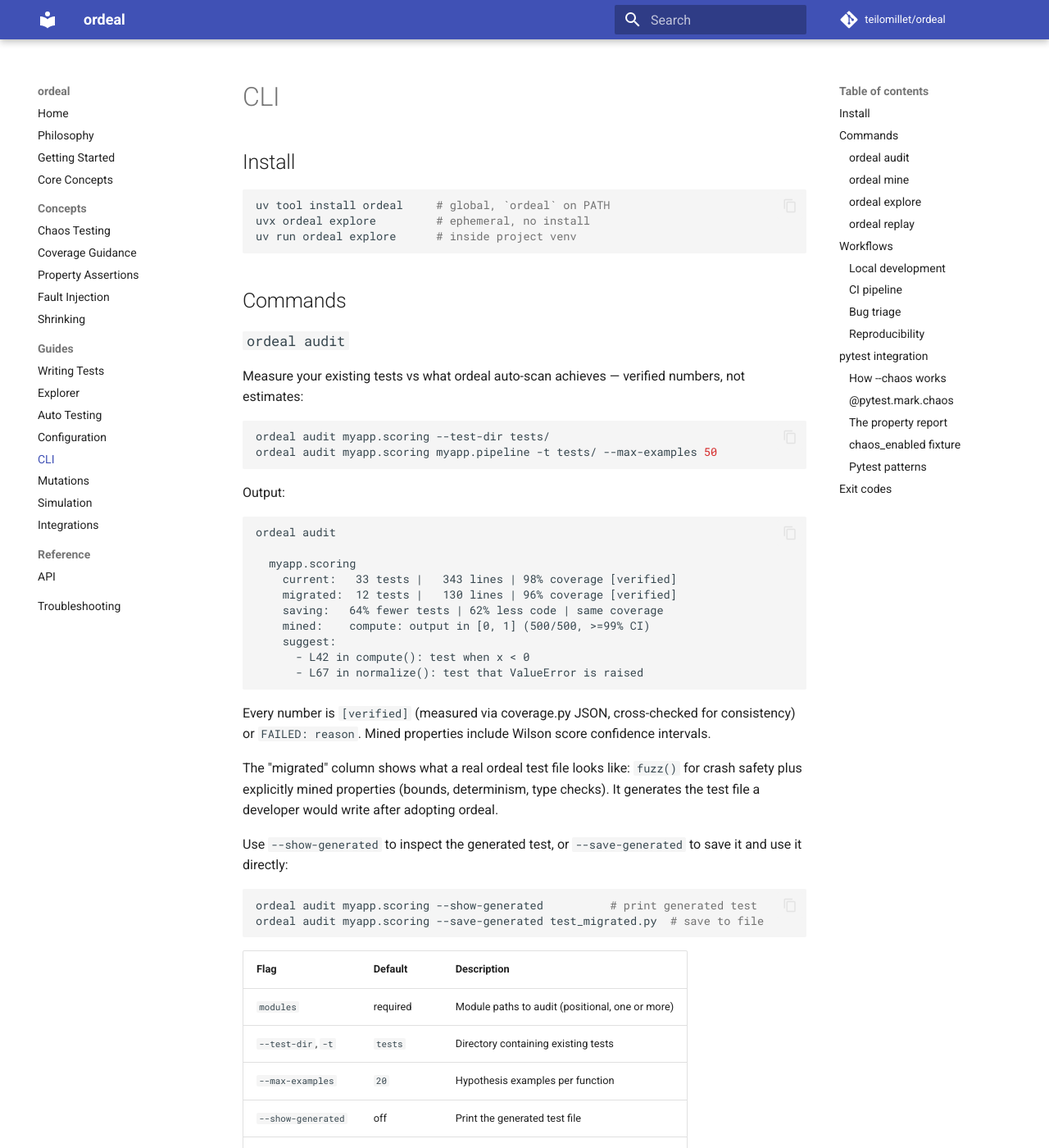
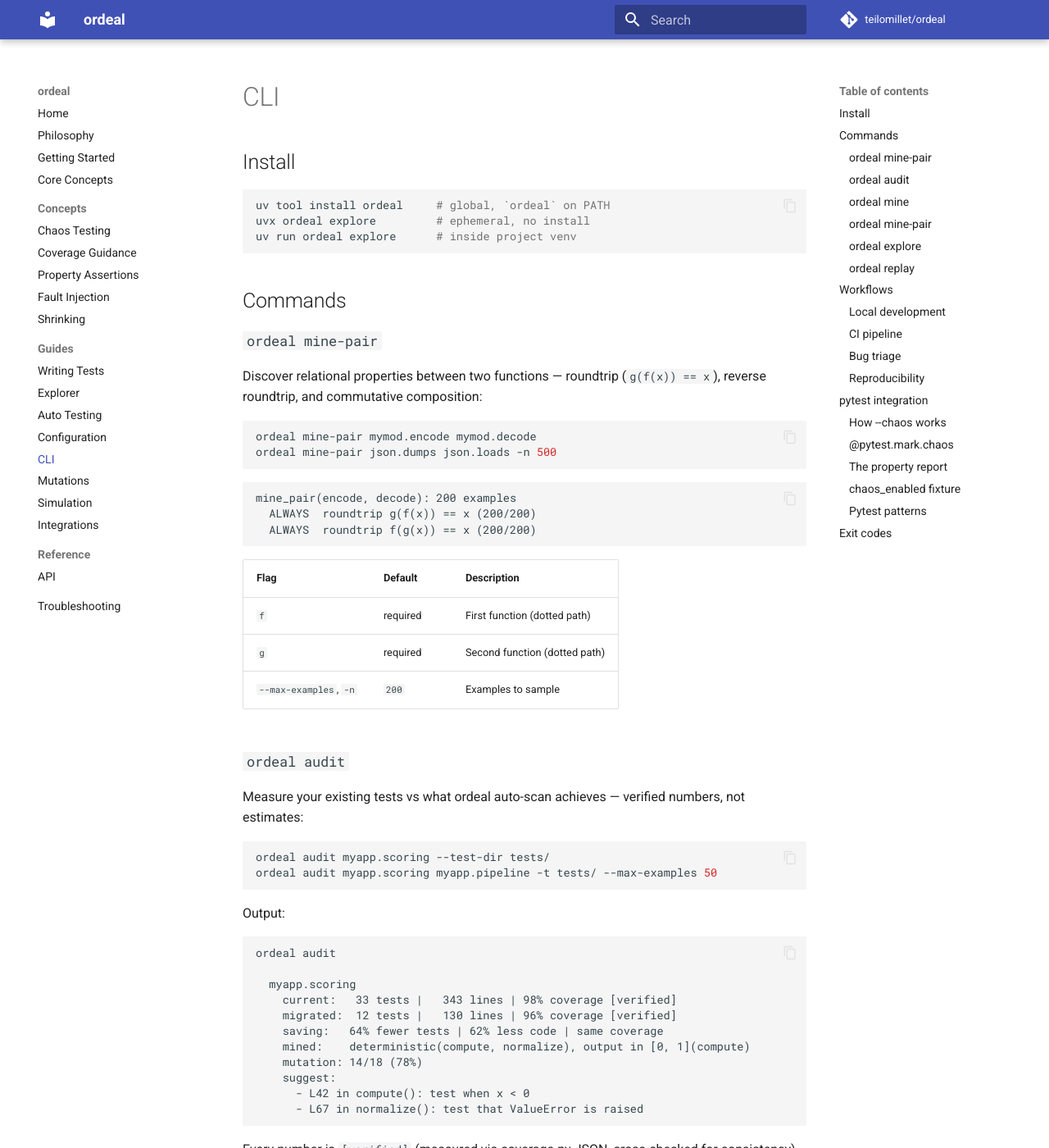
Before and after one commit to teilomillet/ordeal, an MkDocs documentation site: the page built from docs/guides/cli.md, in a window 1280 px wide and 1400 px high. Shown: the whole window at 82% size. Built offline with MkDocs 1.6.1 and Material for MkDocs 9.7.7, drawn with Linux system fonts in a browser that asks for light colours; comment, search, counter and statistics services are not loaded; some of the changed text lies outside the part shown.

Commit message:
docs: document mine_pair, validate_mined_properties, audit mutation score
CLI guide: add mine-pair command section, update audit output to show
mutation score line and grouped mined properties.

Auto guide: add mine_pair section with Python API, properties checked,
and CLI equivalent.

Mutations guide: add validate_mined_properties section showing the
mine-to-mutation bridge and audit integration.

API reference: add mine_pair and validate_mined_properties entries.

Co-Authored-By: Claude Opus 4.6 (1M context) <noreply@anthropic.com>

````diff
--- a/docs/guides/cli.md
+++ b/docs/guides/cli.md
@@ -9,6 +9,27 @@ uv run ordeal explore      # inside project venv
 ```
 
 ## Commands
+
+### `ordeal mine-pair`
+
+Discover relational properties between two functions — roundtrip (`g(f(x)) == x`), reverse roundtrip, and commutative composition:
+
+```bash
+ordeal mine-pair mymod.encode mymod.decode
+ordeal mine-pair json.dumps json.loads -n 500
+```
+
+```
+mine_pair(encode, decode): 200 examples
+  ALWAYS  roundtrip g(f(x)) == x (200/200)
+  ALWAYS  roundtrip f(g(x)) == x (200/200)
+```
+
+| Flag | Default | Description |
+|---|---|---|
+| `f` | required | First function (dotted path) |
+| `g` | required | Second function (dotted path) |
+| `--max-examples`, `-n` | `200` | Examples to sample |
 
 ### `ordeal audit`
 
@@ -28,13 +49,14 @@ ordeal audit
     current:   33 tests |   343 lines | 98% coverage [verified]
     migrated:  12 tests |   130 lines | 96% coverage [verified]
     saving:   64% fewer tests | 62% less code | same coverage
-    mined:    compute: output in [0, 1] (500/500, >=99% CI)
+    mined:    deterministic(compute, normalize), output in [0, 1](compute)
+    mutation: 14/18 (78%)
     suggest:
       - L42 in compute(): test when x < 0
       - L67 in normalize(): test that ValueError is raised
 ```
 
-Every number is `[verified]` (measured via coverage.py JSON, cross-checked for consistency) or `FAILED: reason`. Mined properties include Wilson score confidence intervals.
+Every number is `[verified]` (measured via coverage.py JSON, cross-checked for consistency) or `FAILED: reason`. Mined properties are grouped by kind. The mutation score shows how many code mutations the mined properties catch — if it's below 100%, the surviving mutants reveal property gaps.
 
 The "migrated" column shows what a real ordeal test file looks like: `fuzz()` for crash safety plus explicitly mined properties (bounds, determinism, type checks). It generates the test file a developer would write after adopting ordeal.
 
@@ -81,6 +103,32 @@ Use this to understand a function before writing tests. The `ALWAYS` properties
 |---|---|---|
 | `target` | required | Dotted path: `mymod.func` or `mymod` (positional) |
 | `--max-examples`, `-n` | `500` | Examples to sample |
+
+### `ordeal mine-pair`
+
+Discover relational properties between two functions: roundtrip (`g(f(x)) == x`), reverse roundtrip (`f(g(x)) == x`), and commutative composition (`f(g(x)) == g(f(x))`).
+
+```bash
+ordeal mine-pair myapp.encode myapp.decode           # roundtrip?
+ordeal mine-pair myapp.serialize myapp.parse -n 500  # more examples
+```
+
+Output:
+
+```
+mine(encode <-> decode): 200 examples
+  ALWAYS  roundtrip decode(encode(x)) == x (48/48)
+  ALWAYS  roundtrip encode(decode(x)) == x (45/45)
+     52%  commutative composition (26/50)
+```
+
+Use this when you have function pairs that should be inverses (encode/decode, serialize/parse, compress/decompress) or that should commute.
+
+| Flag | Default | Description |
+|---|---|---|
+| `f` | required | First function (positional) |
+| `g` | required | Second function (positional) |
+| `--max-examples`, `-n` | `200` | Examples to sample |
 
 ### `ordeal explore`
 
````
Also changed, not shown: docs/guides/auto.md (+26 -0 lines), docs/guides/explorer.md (+5 -1 lines), docs/guides/mutations.md (+24 -0 lines), docs/reference/api.md (+33 -2 lines).
